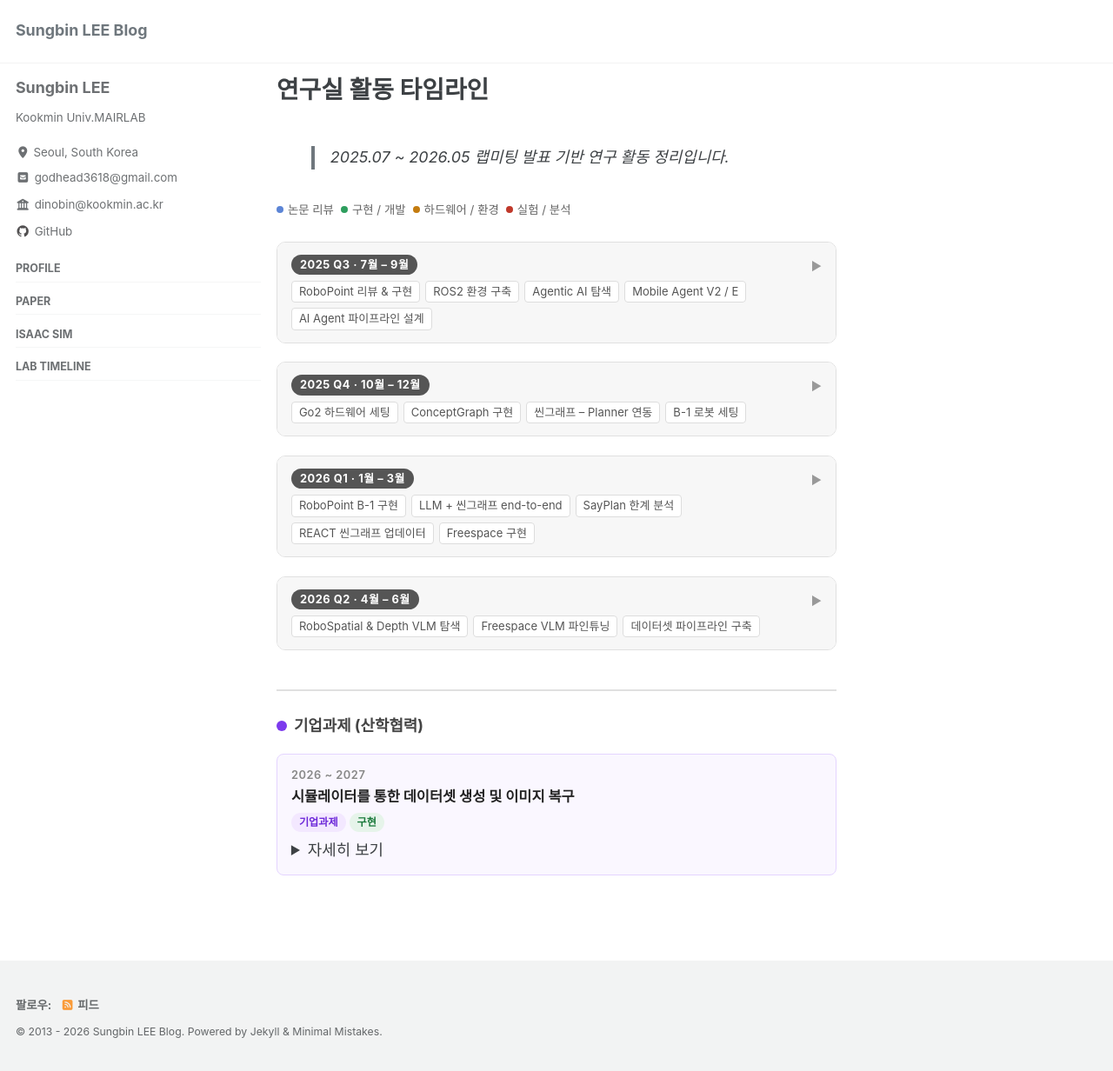
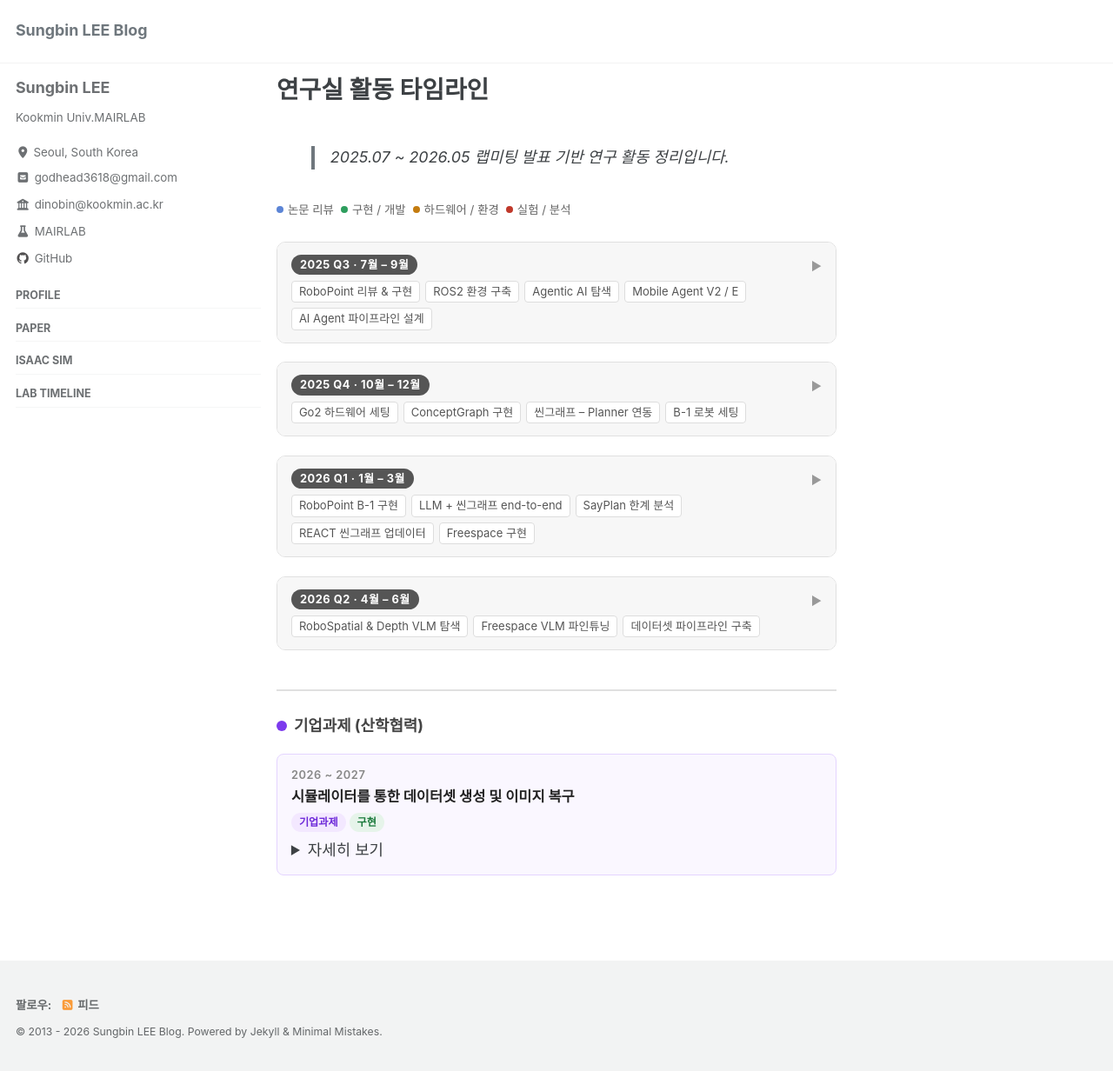
Before and after one commit to LEESB17/leesb17.github.io, a Jekyll site: the page built from _pages/lab-timeline.md, in a window 1280 px wide and 1232 px high. Shown: the whole window at 87% size. Built offline with Jekyll 4.4.1, drawn with Linux system fonts in a browser that asks for light colours; cached includes are drawn as plain includes.

Commit message:
Add MAIRLAB link to author profile
Co-Authored-By: Claude Sonnet 4.6 <noreply@anthropic.com>

```diff
--- a/_config.yml
+++ b/_config.yml
@@ -137,6 +137,9 @@ author:
     # - label: "Facebook"
     #   icon: "fab fa-fw fa-facebook-square"
       # url: "https://facebook.com/"
+    - label: "MAIRLAB"
+      icon: "fas fa-fw fa-flask"
+      url: "https://mairlab-km.github.io/"
     - label: "GitHub"
       icon: "fab fa-fw fa-github"
       url: "https://github.com/LEESB17"
```
